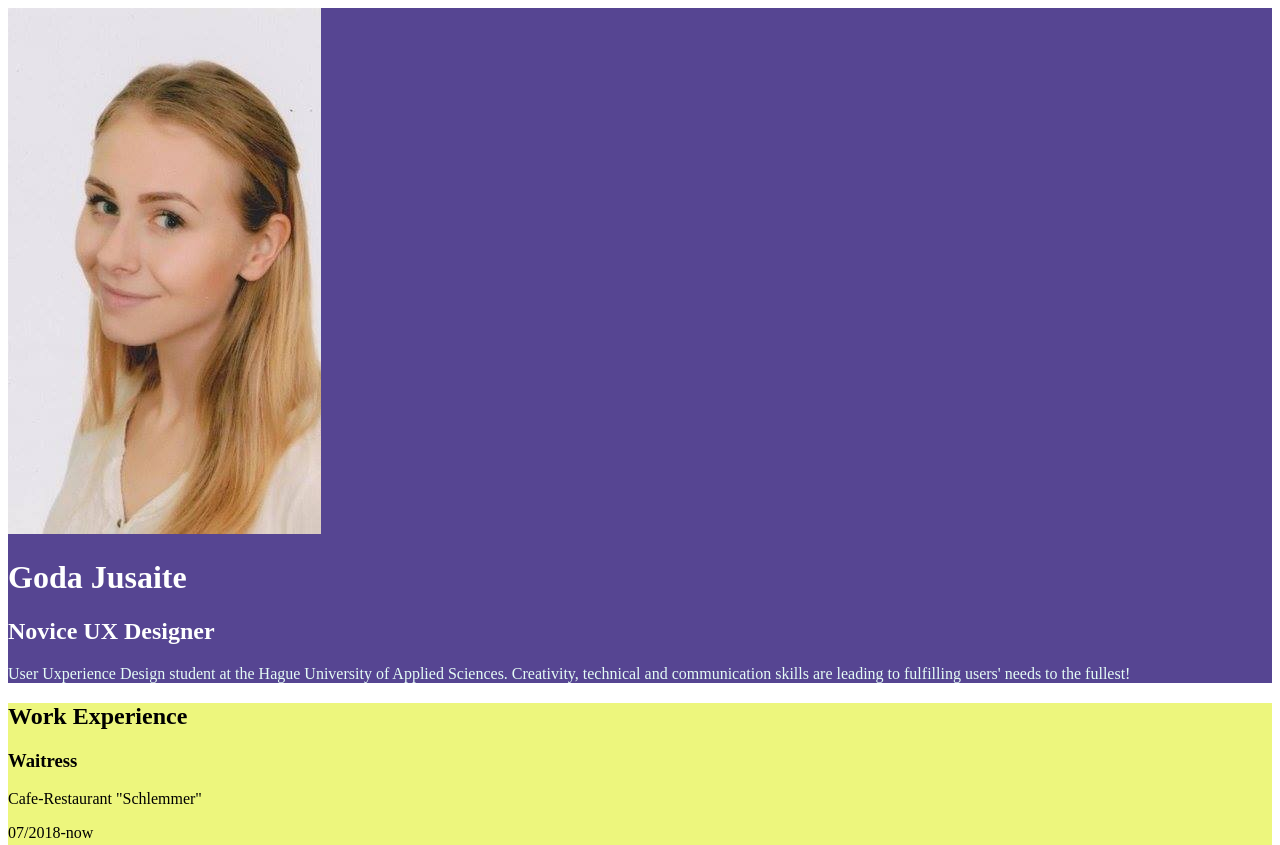
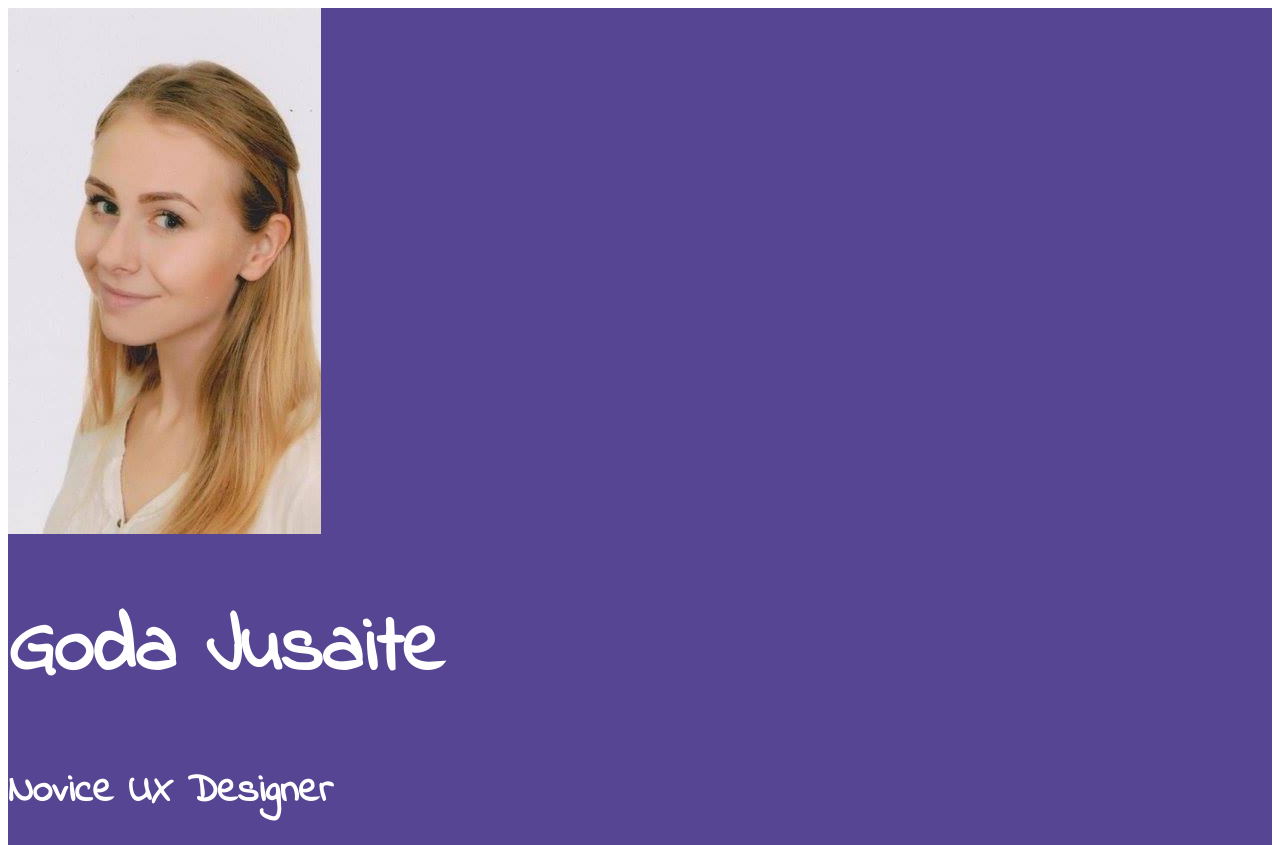
Before and after one commit to UXDSkillslab1718/3-css-essential-training-1-2-resume-files-godajus, a plain HTML site: page index.html in a window 1280 px wide. Shown: the top 845 px of the page. Drawn offline with Linux system fonts and the light colour scheme.

Commit message:
3. Typography

```diff
--- a/css/styles.css
+++ b/css/styles.css
@@ -2,7 +2,18 @@
 ----------------------*/
 
 body {
+	font-family: 'Quicksand', sans-serif;
 
+}
+h1,h2 {
+	font-family: 'Indie Flower', cursive;
+
+}
+h1{
+	font-size: 80px;
+}
+h2 {
+	font-size: 40px;
 }
  a {
  	color: #F4E04D;
--- a/index.html
+++ b/index.html
@@ -4,6 +4,7 @@
     <meta charset="UTF-8">
     <meta name="viewport" content="width=device-width, initial-scale=1.0">
     <title>Goda Jusaite | Portfolio</title>
+  <link href="https://fonts.googleapis.com/css?family=Indie+Flower|Quicksand:300" rel="stylesheet">
     <link rel="stylesheet" href="css/styles.css">
 </head>
 <body>
```
